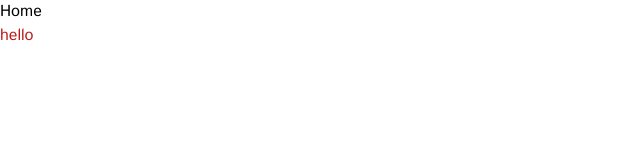
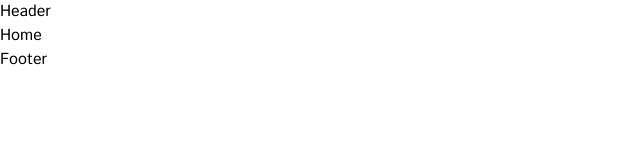
Before and after one commit to jerryphm/food-delivery-app, a React (Create React App) app: page / in a window 1280 px wide. Shown: the top 160 px of the page, without its empty margins (0-640 px from the left). Built offline with nearby package versions, Linux system fonts and the light colour scheme; a web font is replaced by a local one.

Commit message:
setup layout

```diff
--- a/src/App.jsx
+++ b/src/App.jsx
@@ -1,10 +1,9 @@
-import RouteList from './RouteList';
+import DefaultLayout from './layouts/DefaultLayout';
 
 function App() {
    return (
       <div className='App'>
-         <RouteList />
-         <h1 className='text-red-700'>hello</h1>
+         <DefaultLayout />
       </div>
    );
 }
--- /dev/null
+++ b/src/layouts/DefaultLayout.jsx
@@ -0,0 +1,16 @@
+import {Footer, Header} from './layoutComponents'
+
+import React from 'react'
+import RouterList from '../RouteList'
+
+function DefaultLayout() {
+  return (
+    <>
+    <Header />
+    <RouterList />
+    <Footer />
+    </>
+  )
+}
+
+export default DefaultLayout
--- /dev/null
+++ b/src/layouts/layoutComponents/Footer.jsx
@@ -0,0 +1,9 @@
+import React from 'react'
+
+function Footer() {
+  return (
+    <div>Footer</div>
+  )
+}
+
+export default Footer
--- /dev/null
+++ b/src/layouts/layoutComponents/Header.jsx
@@ -0,0 +1,9 @@
+import React from 'react'
+
+function Header() {
+  return (
+    <div>Header</div>
+  )
+}
+
+export default Header
--- /dev/null
+++ b/src/layouts/layoutComponents/index.js
@@ -0,0 +1,2 @@
+export {default as Header} from './Header'
+export {default as Footer} from './Footer'
```
